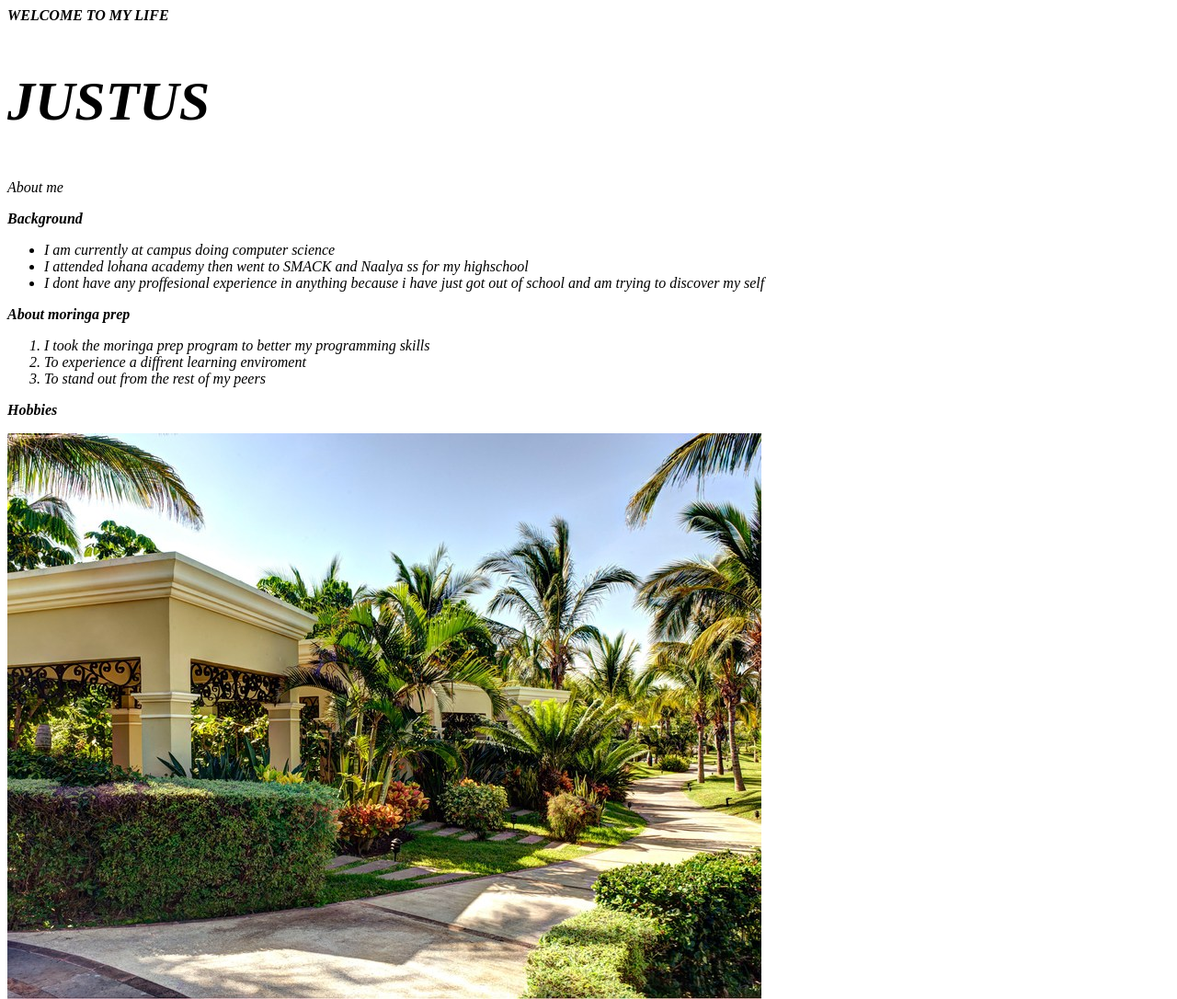
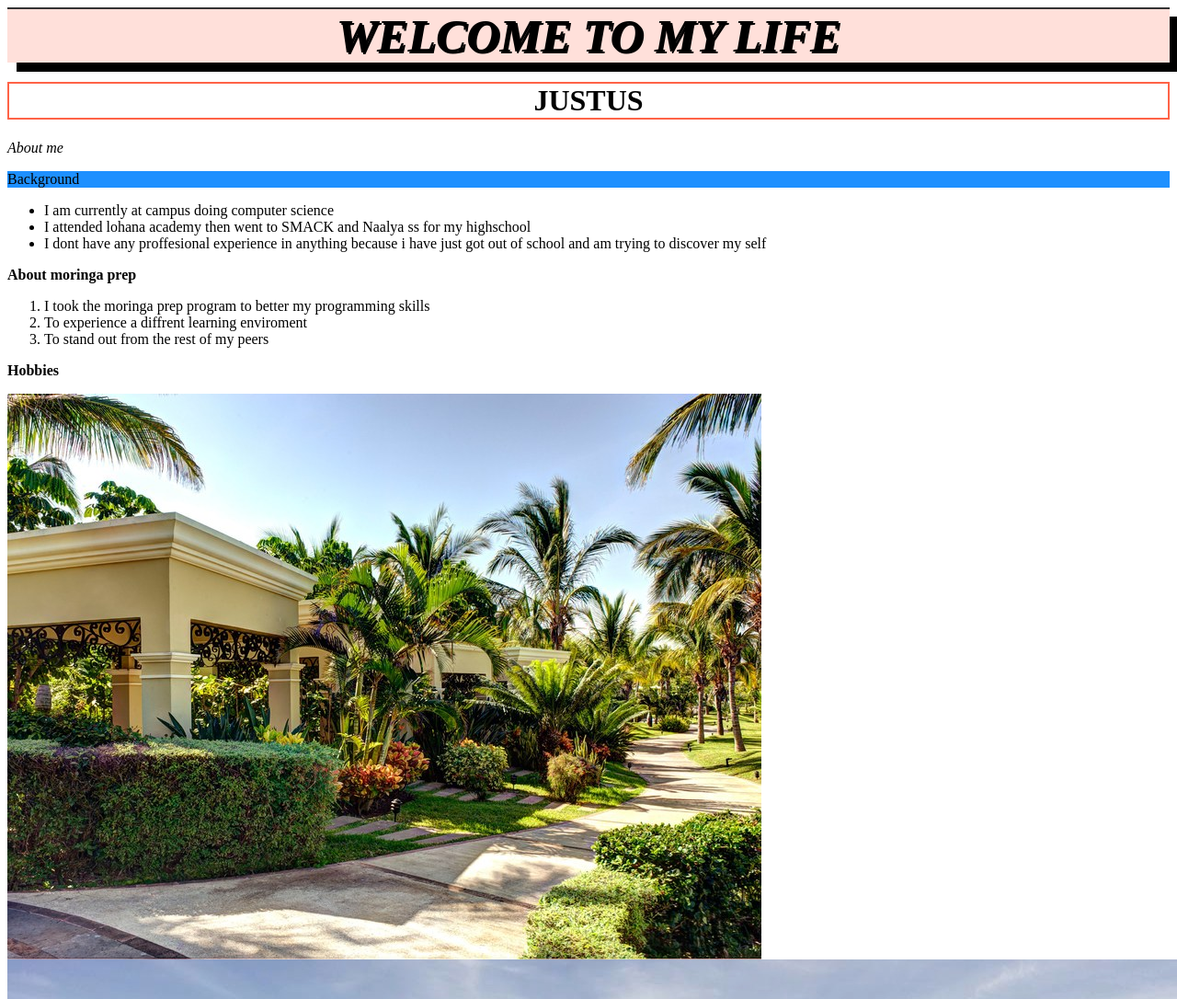
Before and after one commit to ssemazzijustus1998/portfolio-landing, a plain HTML site: page portfolio-landing.html in a window 1280 px wide. Shown: the top 1086 px of the page at 92% size. Drawn offline with Linux system fonts and the light colour scheme.

Commit message:
added header in html together with a few designs then did more designing in css

```diff
--- a/css/portfolio-landing.css
+++ b/css/portfolio-landing.css
@@ -0,0 +1,12 @@
+
+h1 {
+  text-align: center;
+}
+header {
+background-color: rgba(255, 99, 71 ,0.2);
+border-top: 2px solid #333;
+text-align:center;
+font-size: 50px;
+text-shadow: 2px 2px ;
+box-shadow: 10px 10px;
+}
--- a/portfolio-landing.html
+++ b/portfolio-landing.html
@@ -1,14 +1,13 @@
 <html>
   <head>
-    <link rel="stylesheet" href="css/portolio-landing.css" type ="text/css" >
+    <link rel="stylesheet" href="css/portfolio-landing.css" type ="text/css" >
     <title>MY PAGE</title>
-
   </head>
   <body>
-    <hi><strong> <em>WELCOME TO MY LIFE<em></strong></h1>
-    <h2 style="font-size:60px;">JUSTUS</h2>
+    <header><strong> <em>WELCOME TO MY LIFE</em></strong></header>
+    <h1 style="border : 2px solid Tomato;" style="font-size:40px;">JUSTUS</h1>
       <p> <i> About me </i> </p>
-    <p> <strong> Background</strong></p>
+    <p style="background-color: DodgerBlue;"> Background</p>
         <ul>
             <li>I am currently at campus doing computer science</li>
             <li>I attended lohana academy then went to SMACK and Naalya ss for my highschool</li>
```
